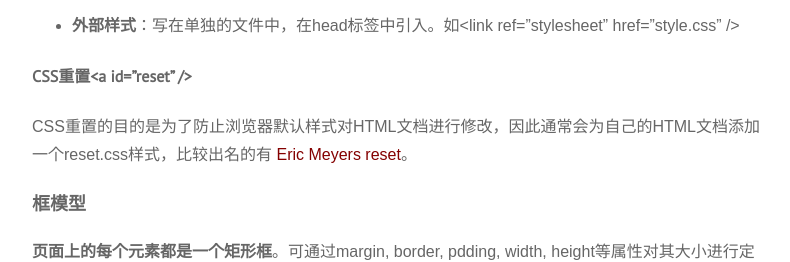
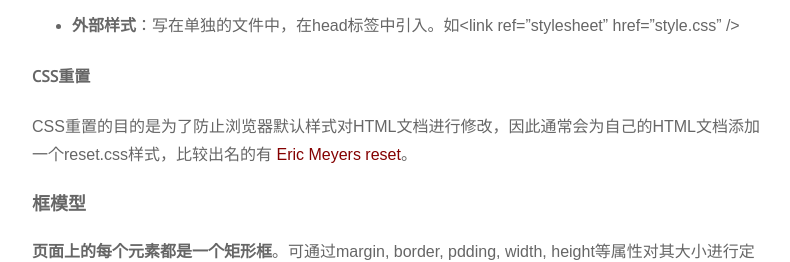
Before and after one commit to allenyip/allenyip.github.com, a Jekyll site: the page built from _posts/2013-02-10-html-css-guide.md, in a window 1280 px wide and 900 px high, scrolled down 3134 px, cut to the strip 194-456 px from the top of the window. Shown: the whole strip, without its empty margins (239-1029 px from the left). Built offline with Jekyll 4.4.1, drawn with Linux system fonts in a browser that asks for light colours; some web fonts are replaced; Markdown is read by kramdown in place of the engine named in the settings.

Commit message:
modify latest post

```diff
--- a/_posts/2013-02-10-html-css-guide.md
+++ b/_posts/2013-02-10-html-css-guide.md
@@ -92,7 +92,8 @@ div与其他三个不同，一般使用div包含内容是为了对内容的样
 
 * **外部样式**：写在单独的文件中，在head标签中引入。如&lt;link ref="stylesheet" href="style.css" />
 
-####CSS重置&lt;a id="reset" />
+<a id="reset" />
+####CSS重置
 
 CSS重置的目的是为了防止浏览器默认样式对HTML文档进行修改，因此通常会为自己的HTML文档添加一个reset.css样式，比较出名的有 [Eric Meyers reset](http://meyerweb.com/eric/tools/css/reset/)。
 
```
